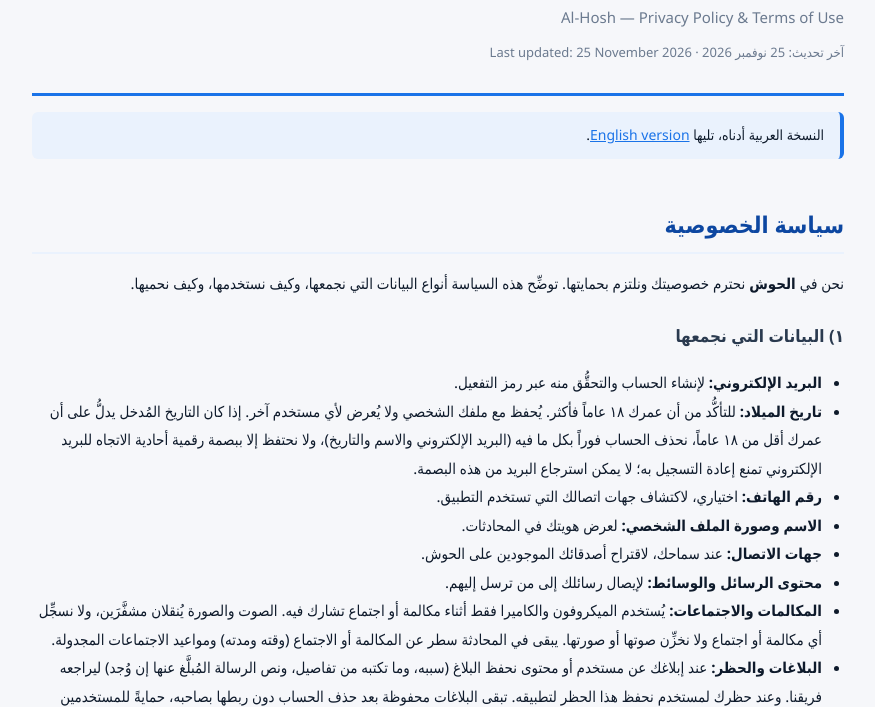
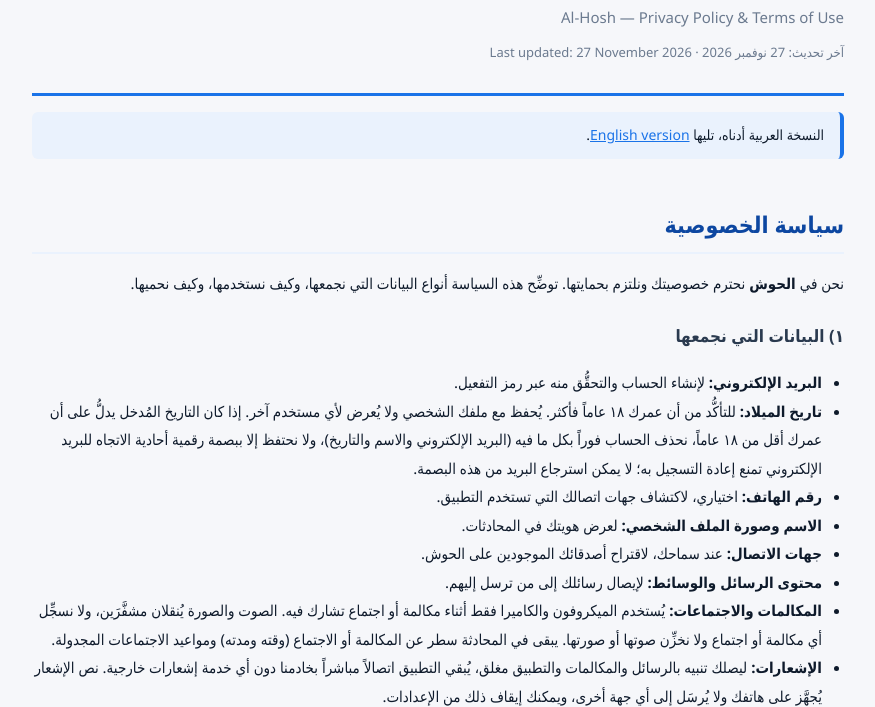
Before and after one commit to enoreuo/al-hosh-legal, a plain HTML site: page index.html in a window 1280 px wide. Shown: the part 92-799 px from the top of the page, without its empty margins (202-1077 px from the left). Drawn offline with Linux system fonts and the light colour scheme.

Commit message:
Update last modified date and add notifications section

```diff
--- a/index.html
+++ b/index.html
@@ -63,7 +63,7 @@
 <header class="doc-head">
   <h1>الحوش — سياسة الخصوصية وشروط الاستخدام</h1>
   <p class="subtitle">Al-Hosh — Privacy Policy &amp; Terms of Use</p>
-  <p class="updated">آخر تحديث: 25 نوفمبر 2026 · Last updated: 25 November 2026</p>
+  <p class="updated">آخر تحديث: 27 نوفمبر 2026 · Last updated: 27 November 2026</p>
 </header>
 
 <div class="lang-note">
@@ -87,6 +87,7 @@
   <li><strong>جهات الاتصال:</strong> عند سماحك، لاقتراح أصدقائك الموجودين على الحوش.</li>
   <li><strong>محتوى الرسائل والوسائط:</strong> لإيصال رسائلك إلى من ترسل إليهم.</li>
   <li><strong>المكالمات والاجتماعات:</strong> يُستخدم الميكروفون والكاميرا فقط أثناء مكالمة أو اجتماع تشارك فيه. الصوت والصورة يُنقلان مشفَّرَين، ولا نسجِّل أي مكالمة أو اجتماع ولا نخزِّن صوتها أو صورتها. يبقى في المحادثة سطر عن المكالمة أو الاجتماع (وقته ومدته) ومواعيد الاجتماعات المجدولة.</li>
+  <li><strong>الإشعارات:</strong> ليصلك تنبيه بالرسائل والمكالمات والتطبيق مغلق، يُبقي التطبيق اتصالاً مباشراً بخادمنا دون أي خدمة إشعارات خارجية. نص الإشعار يُجهَّز على هاتفك ولا يُرسَل إلى أي جهة أخرى، ويمكنك إيقاف ذلك من الإعدادات.</li>
   <li><strong>البلاغات والحظر:</strong> عند إبلاغك عن مستخدم أو محتوى نحفظ البلاغ (سببه، وما تكتبه من تفاصيل، ونص الرسالة المُبلَّغ عنها إن وُجد) ليراجعه فريقنا. وعند حظرك لمستخدم نحفظ هذا الحظر لتطبيقه. تبقى البلاغات محفوظة بعد حذف الحساب دون ربطها بصاحبه، حمايةً للمستخدمين والتزاماً بالقانون.</li>
   <li><strong>الموقع الجغرافي:</strong> يُستخدم فقط في خدمة «النفير» لتنبيه أقرب الناس عند طلب المساعدة، وبعد إذنك.</li>
 </ul>
@@ -275,6 +276,7 @@
   <li><strong>Contacts</strong> — with your permission, to suggest friends already on Al-Hosh.</li>
   <li><strong>Message &amp; media content</strong> — to deliver your messages to their recipients.</li>
   <li><strong>Calls and meetings</strong> — the microphone and the camera are used only during a call or a meeting you take part in. Audio and video are encrypted in transit, and we do not record any call or meeting or store its audio or video. The chat keeps a line about each call or meeting (its time and duration) and the meetings a group has planned.</li>
+  <li><strong>Notifications</strong> — to alert you to messages and calls while the app is closed, the app keeps its own connection to our server, with no third-party push service. The text of a notification is prepared on your phone and is not sent to anyone else. You can switch this off in Settings.</li>
   <li><strong>Reports and blocks</strong> — when you report a user or content we store the report (its reason, any details you write, and the text of the reported message if there is one) so our team can review it. When you block a user we store that block in order to apply it. Reports are kept after an account is deleted, no longer linked to that account, to protect users and comply with the law.</li>
   <li><strong>Location</strong> — used only in the "Nafeer" mutual-aid feature to alert nearby people, and only with your permission.</li>
 </ul>
```
